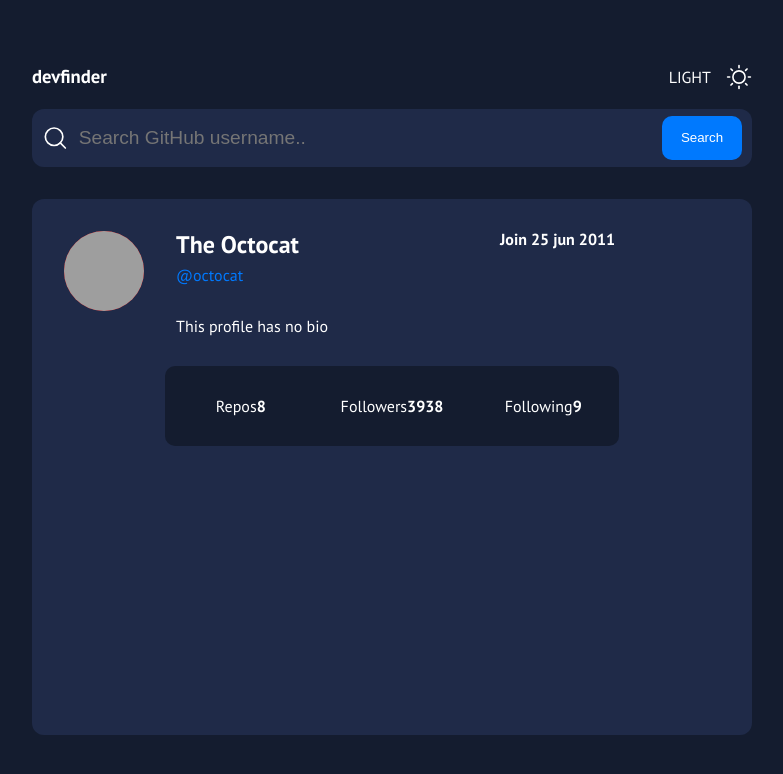
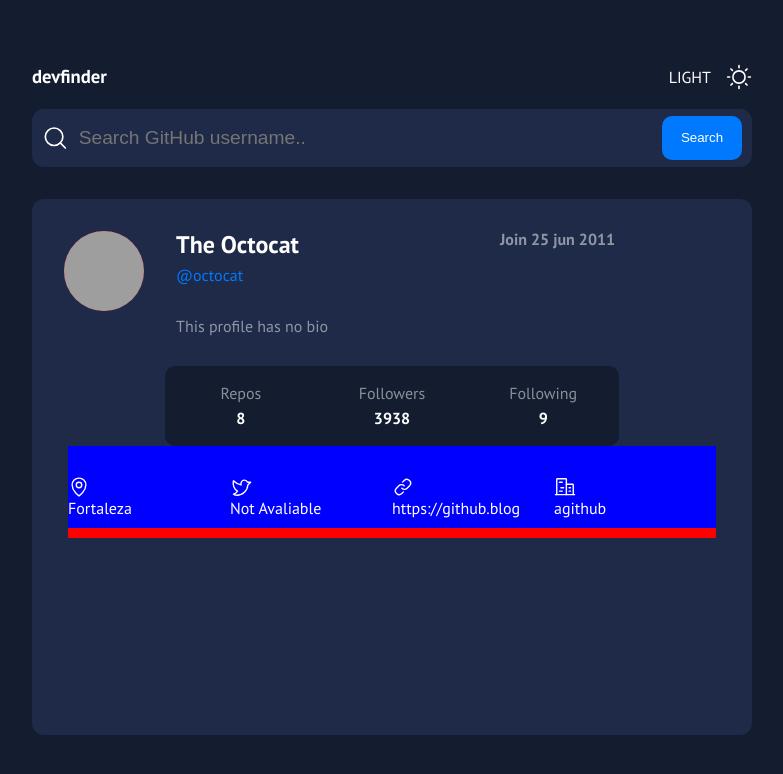
Before and after one commit to rodrigopfialho/devfinder, a React (Vite) app: page / in a window 1280 px wide. Shown: the top 774 px of the page, without its empty margins (248-1031 px from the left). Built offline with nearby package versions, Linux system fonts and the light colour scheme; grey boxes are pictures that could not be loaded.

Commit message:
desenvolvendo div de informações

```diff
--- a/src/components/index.tsx
+++ b/src/components/index.tsx
@@ -1,6 +1,6 @@
-import { Sun } from 'phosphor-react'
+import { Buildings, Link, MapPin, Sun, TwitterLogo } from 'phosphor-react'
 import {MagnifyingGlass} from 'phosphor-react'
-import {Container, Content, Header, Card, Search} from './styled'
+import {Container, Content, Header, Card, Search, DatasGit} from './styled'
 import Github from '../assets/github.png'
 
 export function SearchGit() {
@@ -58,7 +58,30 @@
                             </div>
                         </div>
                     </div>
+
+                    <DatasGit>
+                        <div className='datasgithub'>
+                            <div>
+                                <MapPin size={22} />
+                                <span>Fortaleza</span>
+                            </div>
+                            <div>
+                                <TwitterLogo size={22} />
+                                <span>Not Avaliable</span>
+
+                            </div>
+                            <div>
+                                <Link size={22} />
+                                <span>https://github.blog</span>
+                            </div>
+                            <div>
+                                <Buildings size={22} />
+                                <span>agithub</span>
+                            </div>
+                        </div>
+                    </DatasGit>
                 </Card>
+
             </Content>
         </Container>
     )
--- a/src/components/styled.ts
+++ b/src/components/styled.ts
@@ -71,7 +71,7 @@
 export const Card = styled.section`
     background-color: var(--blue);
     width: 100%;
-    height: 100% ;
+    height: 100%;
     border-radius: 12px;
     font-family: 'PT Sans', sans-serif;
     display: flex ;
@@ -91,12 +91,18 @@
             border-radius: 50%;
             margin: 2rem ;
         }
+
+        .bio, .data {
+            opacity: 0.5;
+
+        }
     }
 
     .data{
         margin-top: 30px;
+    }
 
-    }
+
 
     div > div {
         display: flex;
@@ -130,17 +136,40 @@
             flex-direction: row ;
             padding: 0;
         }
+
+        div > div {
+            display: flex ;
+            flex-direction: column;
+            justify-content: center;
+            align-items: center;
+
+            span {
+                opacity: 0.5;
+            }
+
+            strong {
+                font-weight: bold;
+                margin-top: 5px;
+            }
+        }
+    }
+`;
+
+export const DatasGit = styled.div`
+    display: flex;
+    margin: 0 auto;
+    background-color: red ;
+
+    .datasgithub {
+        width: 100%;
+        background-color: blue;
+        /* display: flex; */
+        /* display: grid; */
+        /* grid-template-columns: 1fr 1fr; */
+        /* justify-items: stretch; */
+        flex-direction: row ;
+        padding: 0;
+
     }
 
-    .infoData {
-        display: flex;
-        flex-direction: column;
-        justify-content: center;
-        align-items: center;
-
-        /* span {
-            display: block ;
-            margin-right: 10px;
-        } */
-    }
 `;
```
